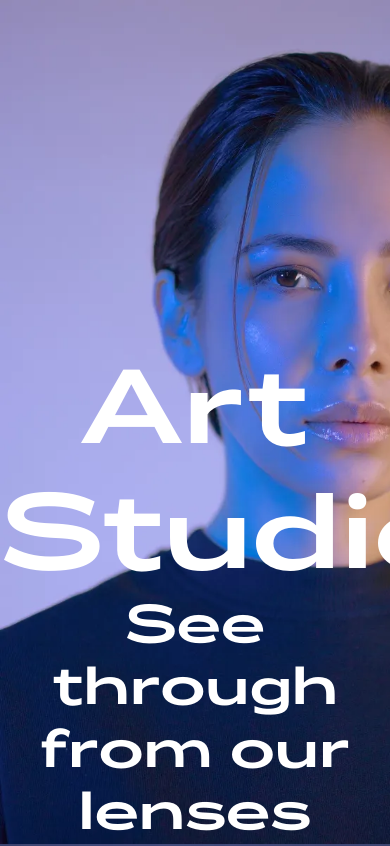
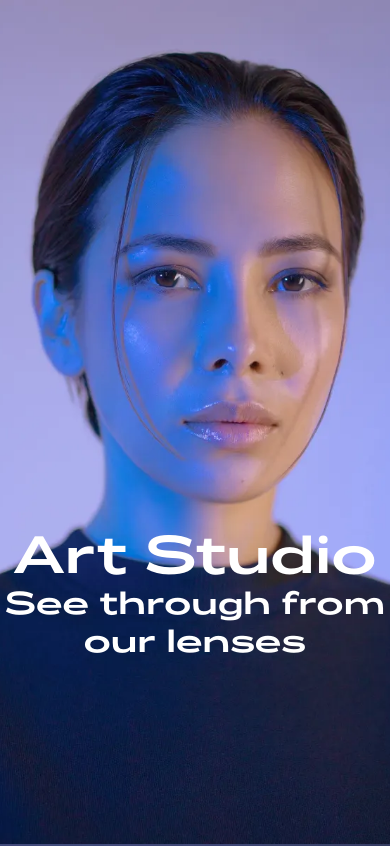
Before and after one commit to babul101/Art-Studio, a plain HTML site: page index.html in a window 390 px wide. Shown: the top 846 px of the page. Drawn offline with Linux system fonts and the light colour scheme.

Commit message:
adding the media query

```diff
--- a/css/style.css
+++ b/css/style.css
@@ -84,6 +84,9 @@ figure {
 
 figure div {
   height: 100%;
+  display: flex;
+  align-items: center;
+  justify-content: center;
 }
 
 figure img {
@@ -171,3 +174,13 @@ div.intro {
     scroll-snap-align: start;
   }
 }
+
+@media (max-width:600px){
+  h1 {
+    font-size:50px ;
+
+  }
+  p {
+    font-size:30px ;
+  }
+}
--- a/js/script.js
+++ b/js/script.js
@@ -1,29 +1,31 @@
-const sections = document.querySelectorAll('section')
+const sections = document.querySelectorAll("section");
 
 // Intersection Observer API
-const observer = new IntersectionObserver(entries => {
-    entries.forEach(entry => {
-        if(entry.intersectionRatio > 0.1){
-            entry.target.classList.add('in-view')
-        }else {
-            entry.target.classList.remove('in-view')
-        }
-    })
-},{
-    threshold:[0.0,0.1,1.0]
-})
+const observer = new IntersectionObserver(
+  (entries) => {
+    entries.forEach((entry) => {
+      if (entry.intersectionRatio > 0.1) {
+        entry.target.classList.add("in-view");
+      } else {
+        entry.target.classList.remove("in-view");
+      }
+    });
+  },
+  {
+    threshold: [0.0, 0.1, 1.0],
+  }
+);
 
-sections.forEach(section => {
-    observer.observe(section)
+sections.forEach((section) => {
+  observer.observe(section);
 
-    const div = section.querySelector('div')
-    const mq = window.matchMedia("(prefers-reduced-motion: no-preference)")
-    if(mq.matches){
-
-        document.addEventListener('mousemove',function(e){
-            const aimX = (e.pageX - (window.innerWidth/2))/20
-            const aimY = (e.pageY- (window.innerHeight/2))/-20
-            div.style.transform = `rotateX(${aimY}deg) rotateY(${aimX}deg)`
-        })
-    }
-})
+  const div = section.querySelector("div");
+  const mq = window.matchMedia("(prefers-reduced-motion: no-preference)");
+  if (mq.matches) {
+    document.addEventListener("mousemove", function (e) {
+      const aimX = (e.clientX - window.innerWidth / 2) / 20;
+      const aimY = (e.clientY - window.innerHeight / 2) / -20;
+      div.style.transform = `rotateX(${aimY}deg) rotateY(${aimX}deg)`;
+    });
+  }
+});
```
